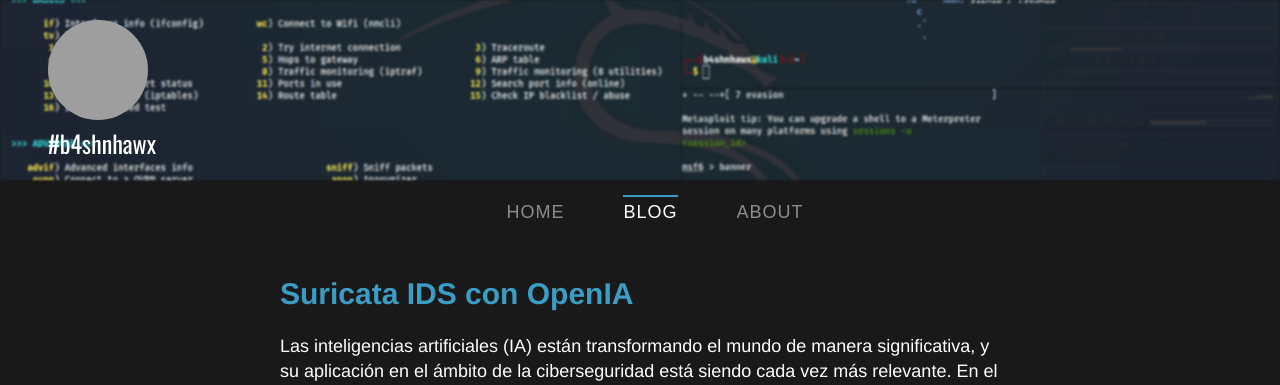
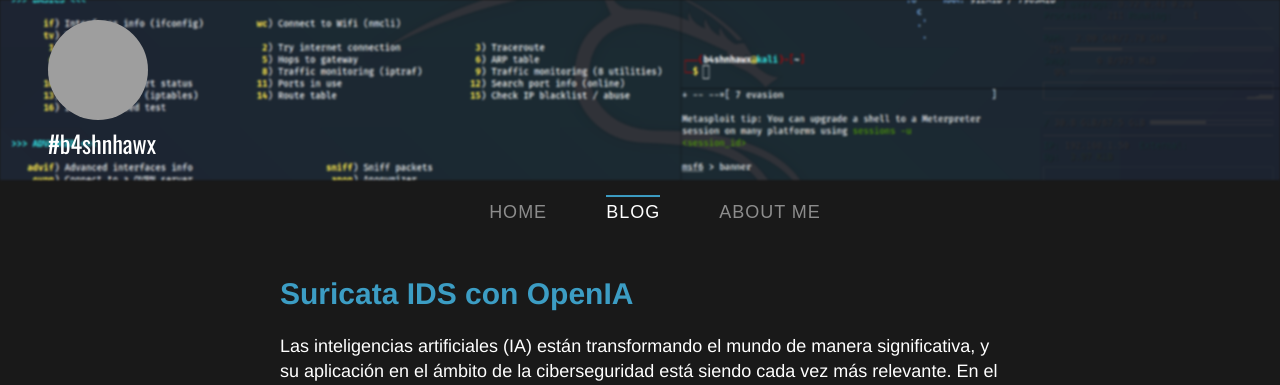
Before and after one commit to b4shnhawx/b4shnhawx.github.io, a Jekyll site: the page built from blog/index.html, in a window 1280 px wide, cut to the strip 0-385 px from the top of the page. Built offline with Jekyll 4.4.1, drawn with Linux system fonts in a browser that asks for light colours; nearby versions of some CDN libraries; grey boxes are pictures that could not be loaded.

```diff
--- a/_layouts/blog.html
+++ b/_layouts/blog.html
@@ -45,7 +45,7 @@
 		<li class="current"><a href="../blog" data-hover="Blog">Blog</a></li>
 		<!-- <li><a href="pages/blog.html" data-hover="Blog">Blog</a></li> -->
 		<!-- <li><a href="../labs" data-hover="Labs">Labs</a></li> -->
-		<li><a href="../about" data-hover="About">About</a></li>
+		<li><a href="../about" data-hover="About Me">About Me</a></li>
 	</ul>
 
     <div id="main" role="main" class="container-entry">
```
